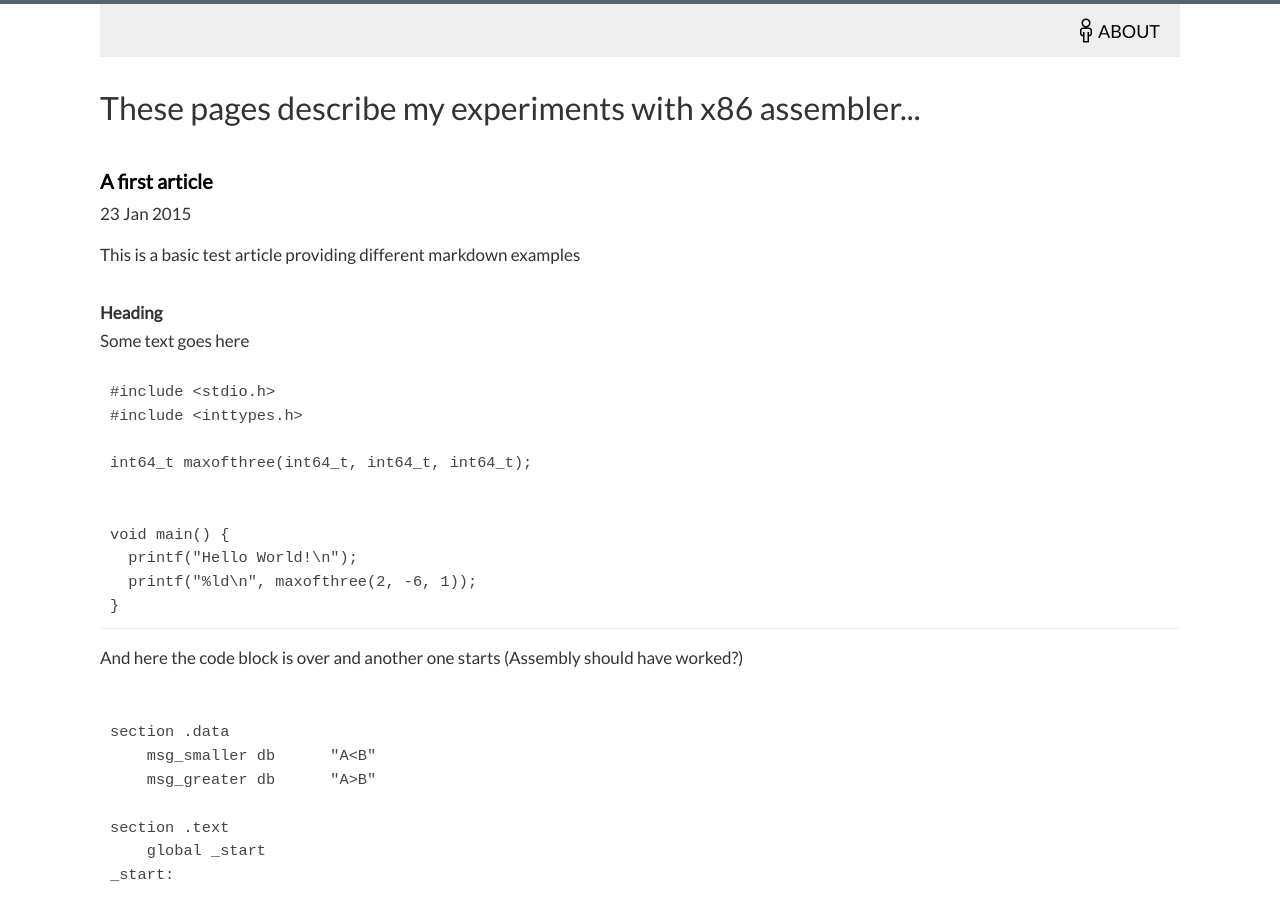
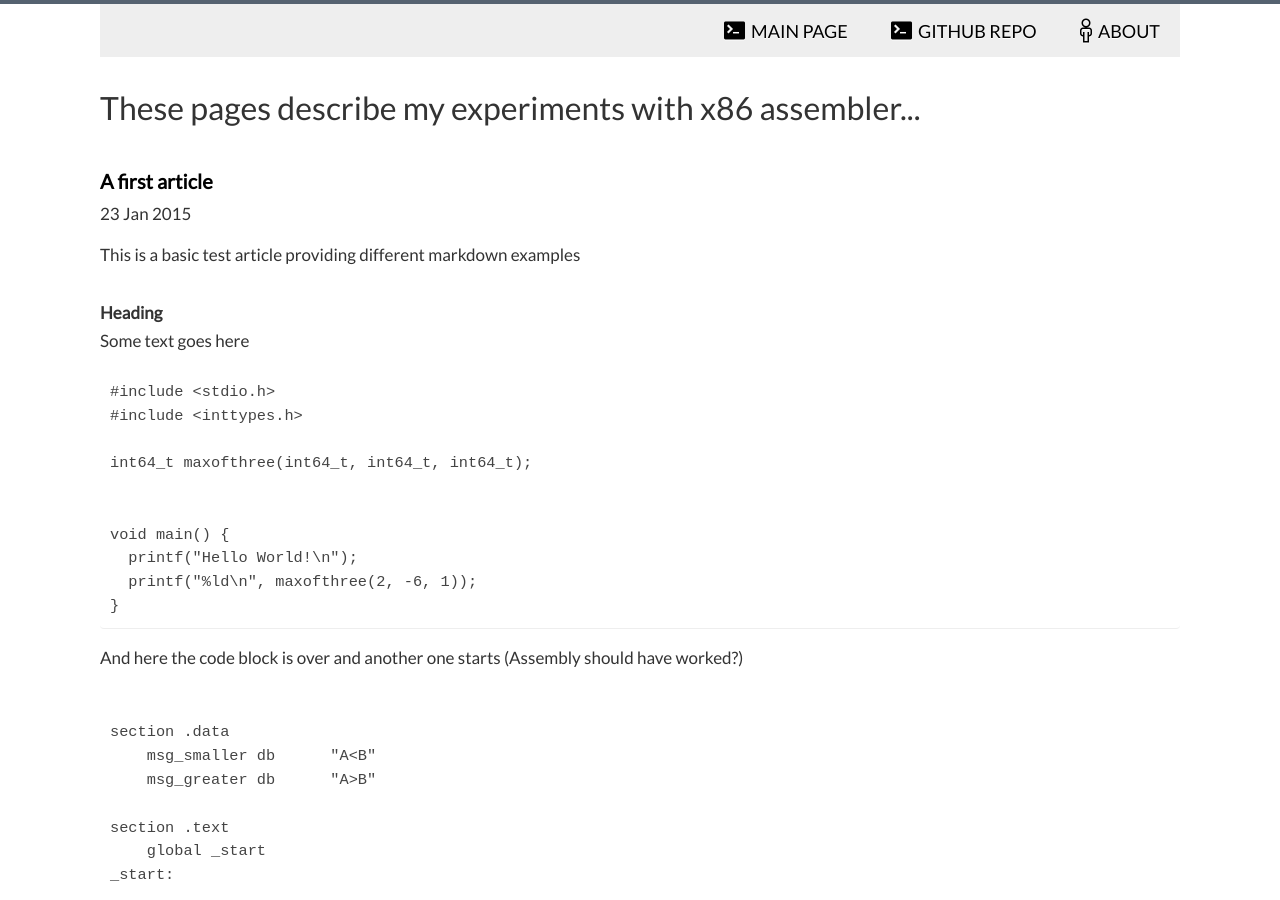
Before and after one commit to ClemensFMN/asm-stuff, a Jekyll site: the page built from _posts/2015-01-23-A testarticle.md, in a window 1280 px wide and 900 px high. Built offline with Jekyll 4.4.1, drawn with Linux system fonts in a browser that asks for light colours; Markdown is read by kramdown in place of the engine named in the settings; comment, search, counter and statistics services are not loaded.

Commit message:
add github repo + back button

```diff
--- a/_includes/header.html
+++ b/_includes/header.html
@@ -2,7 +2,8 @@
   <header>
       <ul class="nav">
         <!--Change the  URL here if working on an absolute domain-->
-        <!--<li><a href="/white-paper"><span class="mega-octicon octicon-terminal" style="margin-right: 6px;"></span>White Paper</a></li>-->
+        <li><a href="/asm-stuff"><span class="mega-octicon octicon-terminal" style="margin-right: 6px;"></span>Main Page</a></li>
+        <li><a href="https://github.com/ClemensFMN/asm-stuff"><span class="mega-octicon octicon-terminal" style="margin-right: 6px;"></span>Github Repo</a></li>
         <li><a href="/asm-stuff/about"><span class="mega-octicon octicon-person" style="margin-right: 6px;"></span>About</a></li>
       </ul>
   </header>
```
